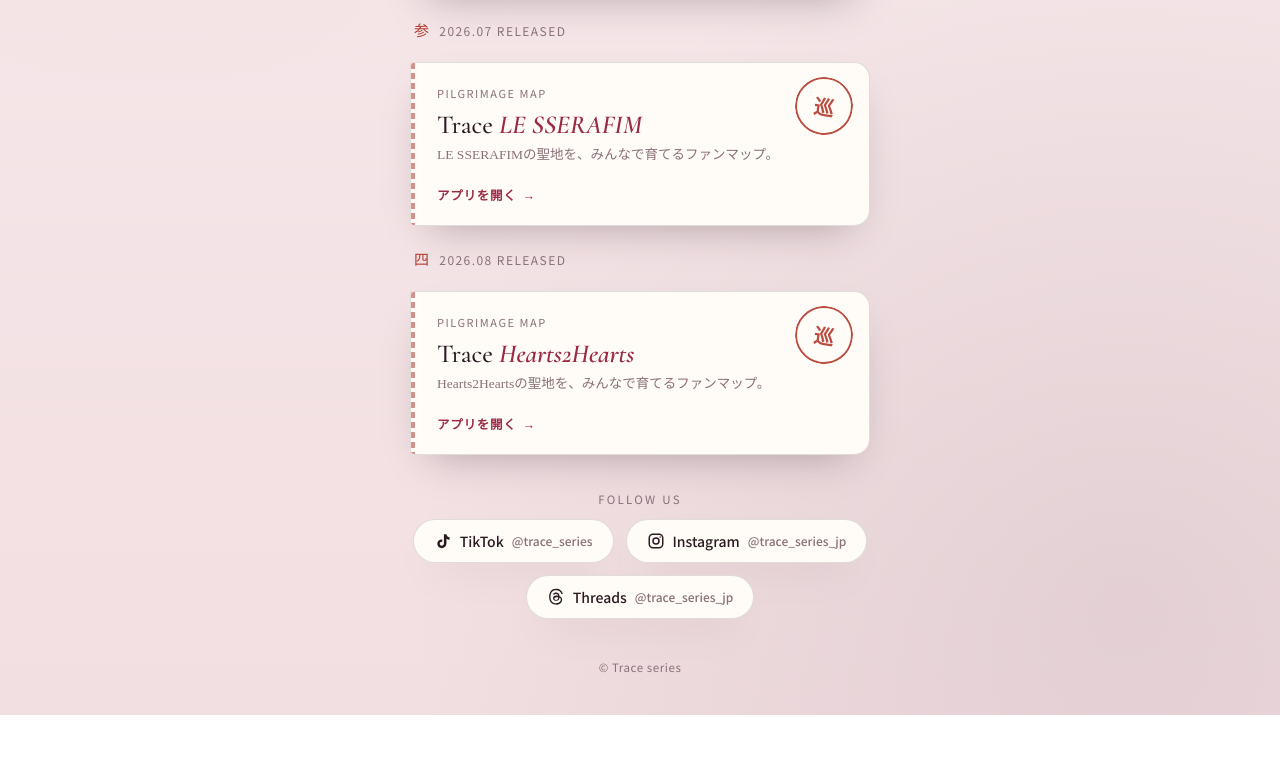
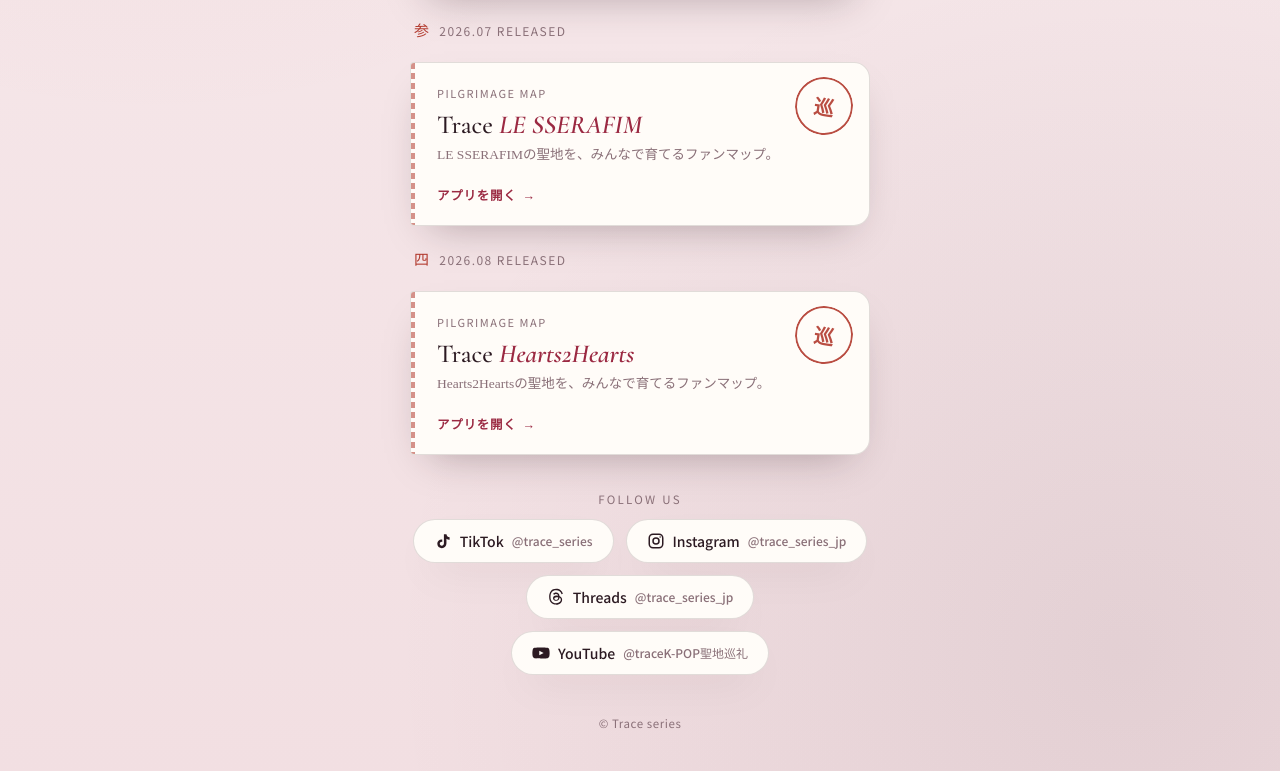
Before and after one commit to trace-series/links, a plain HTML site: page index.html in a window 1280 px wide. Shown: the part 695-1466 px from the top of the page. Before the commit the page ends 1410 px from the top, so only its background shows below. Drawn offline with nearby package versions, Linux system fonts and the light colour scheme.

Commit message:
Add files via upload

```diff
--- a/index.html
+++ b/index.html
@@ -326,6 +326,10 @@
           <svg viewBox="0 0 24 24" fill="currentColor" aria-hidden="true"><path d="M12.19 22h-.01c-3.12-.02-5.52-1.05-7.13-3.06C3.62 17.15 2.88 14.67 2.85 11.57v-.02c.03-3.1.77-5.58 2.2-7.37C6.66 2.17 9.06 1.14 12.18 1.12h.01c2.39.02 4.39.63 5.94 1.83 1.46 1.12 2.49 2.72 3.05 4.75l-1.78.5c-.96-3.44-3.4-5.2-7.23-5.23-2.53.02-4.44.81-5.69 2.37-1.17 1.46-1.77 3.56-1.79 6.26.02 2.69.62 4.8 1.79 6.25 1.25 1.56 3.16 2.36 5.69 2.38 2.28-.02 3.79-.55 5.04-1.79 1.43-1.41 1.4-3.13.94-4.18-.27-.62-.76-1.13-1.42-1.52-.17 1.18-.54 2.13-1.12 2.85-.77.96-1.86 1.48-3.24 1.56-1.05.06-2.06-.19-2.84-.7-.92-.6-1.46-1.52-1.52-2.59-.11-2.11 1.56-3.62 4.16-3.77.92-.05 1.79-.01 2.6.12-.11-.65-.33-1.17-.66-1.54-.45-.52-1.15-.79-2.07-.79h-.03c-.74 0-1.75.2-2.39 1.17l-1.54-1.03c.86-1.28 2.25-1.98 3.93-1.98h.04c2.8.02 4.47 1.73 4.64 4.73.1.04.19.08.28.13 1.31.62 2.27 1.55 2.77 2.7.7 1.6.77 4.2-1.35 6.28-1.62 1.59-3.59 2.31-6.37 2.33zm.88-9.58c-.21 0-.42.01-.64.02-1.6.09-2.6.82-2.54 1.87.06 1.1 1.27 1.61 2.43 1.55 1.07-.06 2.46-.48 2.69-3.23-.6-.14-1.25-.21-1.94-.21z"/></svg>
           Threads <small>@trace_series_jp</small>
         </a>
+        <a class="sns-btn" href="https://www.youtube.com/@traceK-POP%E8%81%96%E5%9C%B0%E5%B7%A1%E7%A4%BC" target="_blank" rel="noopener">
+          <svg viewBox="0 0 24 24" fill="currentColor" aria-hidden="true"><path d="M23 7.2c-.3-1.1-1.1-1.9-2.2-2.2C18.9 4.5 12 4.5 12 4.5s-6.9 0-8.8.5C2.1 5.3 1.3 6.1 1 7.2.5 9.1.5 12 .5 12s0 2.9.5 4.8c.3 1.1 1.1 1.9 2.2 2.2 1.9.5 8.8.5 8.8.5s6.9 0 8.8-.5c1.1-.3 1.9-1.1 2.2-2.2.5-1.9.5-4.8.5-4.8s0-2.9-.5-4.8zM9.7 15.1V8.9l5.8 3.1-5.8 3.1z"/></svg>
+          YouTube <small>@traceK-POP聖地巡礼</small>
+        </a>
       </div>
     </div>
 
```
